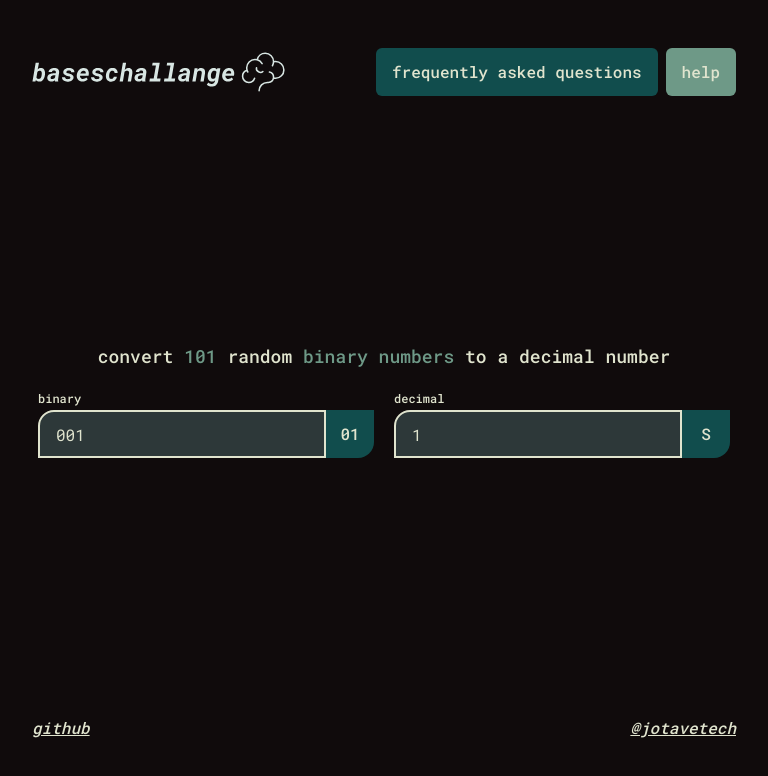
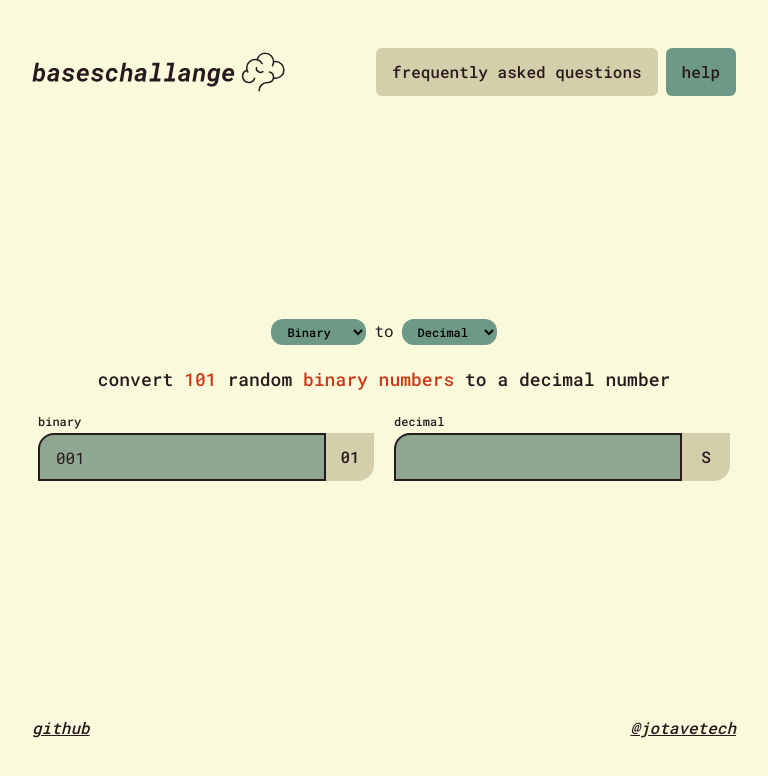
Before and after one commit to jotavetech/baseschallenge, a Next.js app: page / in a window 1280 px wide. Shown: the top 776 px of the page, without its empty margins (256-1024 px from the left). Built offline with nearby package versions, Linux system fonts and the light colour scheme.

Commit message:
add select system inputs

```diff
--- a/app/components/game.tsx
+++ b/app/components/game.tsx
@@ -1,26 +1,50 @@
+"use client";
+
+import { useState } from "react";
+
 import Input from "./input";
+import SelectSystem from "./select-system";
+
+import { SystemNumbersType } from "@/types";
+
+import numberThreeMap from "../utils/numberThreeMap";
 
 const Game = () => {
+  const [systemFrom, setSystemFrom] = useState<SystemNumbersType>("binary");
+  const [systemTo, setSystemTo] = useState<SystemNumbersType>("decimal");
+
   return (
     <div>
+      <div className="flex gap-2 justify-center mb-5">
+        <SelectSystem
+          value={systemFrom}
+          onChange={({ target }) =>
+            setSystemFrom(target.value as SystemNumbersType)
+          }
+        />
+        <span className="text-primary dark:text-primary-dark">to</span>
+        <SelectSystem
+          value={systemTo}
+          onChange={({ target }) =>
+            setSystemTo(target.value as SystemNumbersType)
+          }
+        />
+      </div>
       <p className="text-primary dark:text-primary-dark font-medium text-base lg:text-lg px-10 text-center">
         convert{" "}
-        <span className="text-secondary dark:text-secondary-dark">101</span>{" "}
+        <span className="text-secondary dark:text-secondary-dark">
+          {numberThreeMap[systemFrom]}
+        </span>{" "}
         random{" "}
         <span className="text-secondary dark:text-secondary-dark">
-          binary numbers
+          {systemFrom} numbers
         </span>{" "}
         to a decimal number
       </p>
       <div className="flex flex-col items-center mt-5 lg:flex-row gap-5">
         <Input placeholder="001" id="to-convert" type={"binary"} />
 
-        <Input
-          placeholder="1"
-          id="to-convert"
-          type={"decimal"}
-          submitabble={true}
-        />
+        <Input id="to-convert" type={systemTo} submitabble={true} />
       </div>
     </div>
   );
--- a/app/components/input.tsx
+++ b/app/components/input.tsx
@@ -2,7 +2,7 @@ import { SystemNumbersType } from "@/types";
 
 interface InputProps {
   disabled?: boolean;
-  placeholder: string;
+  placeholder?: string;
   value?: string;
   onChange?: (value: string) => void;
   type?: SystemNumbersType;
--- /dev/null
+++ b/app/components/select-system.tsx
@@ -0,0 +1,20 @@
+interface SelectSystemProps {
+  value: string;
+  onChange: ({ target }: { target: { value: string } }) => void;
+}
+
+const SelectSystem = ({ value, onChange }: SelectSystemProps) => {
+  return (
+    <select
+      onChange={onChange}
+      value={value}
+      className="rounded-xl bg-button-bg-2 text-xs font-medium px-3 py-1"
+    >
+      <option value="binary">Binary</option>
+      <option value="hex">Hex</option>
+      <option value="decimal">Decimal</option>
+    </select>
+  );
+};
+
+export default SelectSystem;
--- a/app/layout.tsx
+++ b/app/layout.tsx
@@ -18,7 +18,7 @@ export default function RootLayout({
   children: React.ReactNode;
 }>) {
   return (
-    <html lang="en" className="dark">
+    <html lang="en" className="">
       <body className={font.className}>
         <main className="bg-app-bg dark:bg-app-bg-dark ">
           <Header />
--- /dev/null
+++ b/app/utils/numberThreeMap.ts
@@ -0,0 +1,7 @@
+const numberThreeMap = {
+  binary: "101",
+  hex: "3",
+  decimal: "3",
+};
+
+export default numberThreeMap;
```
